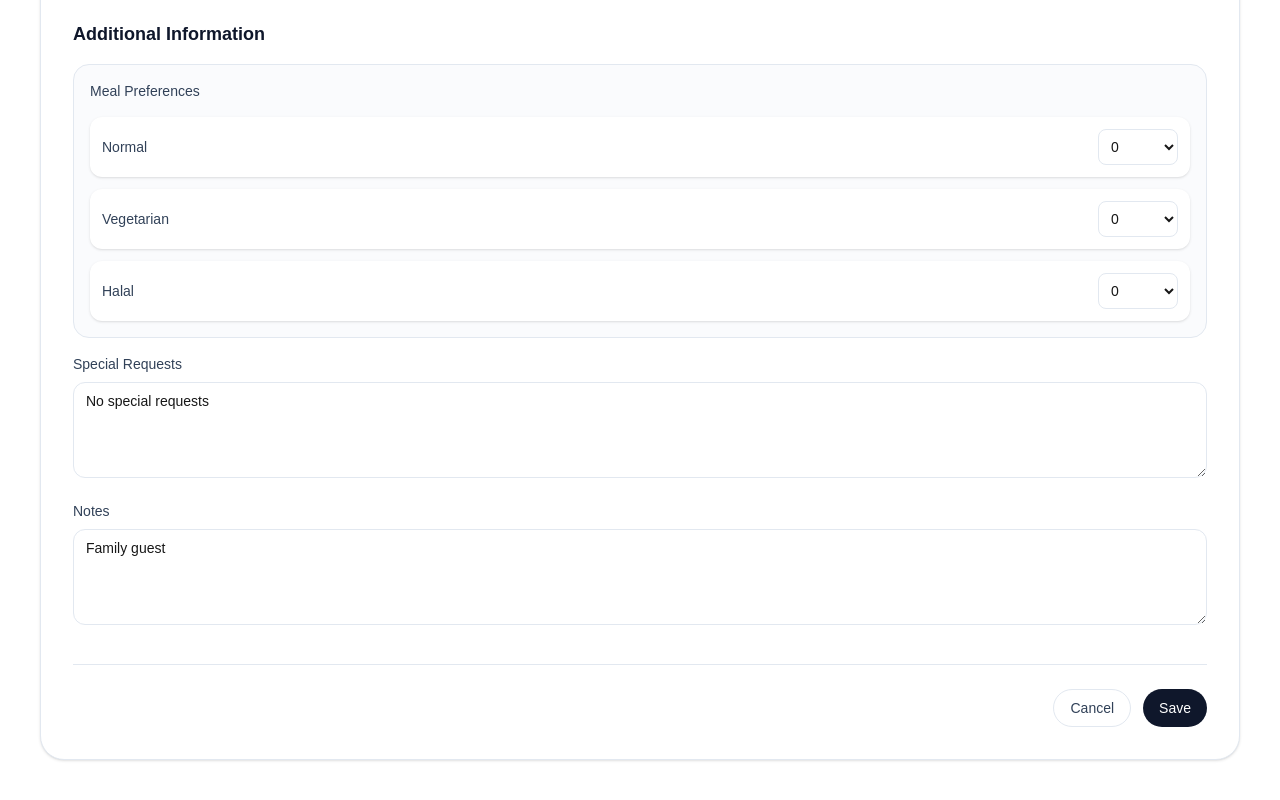
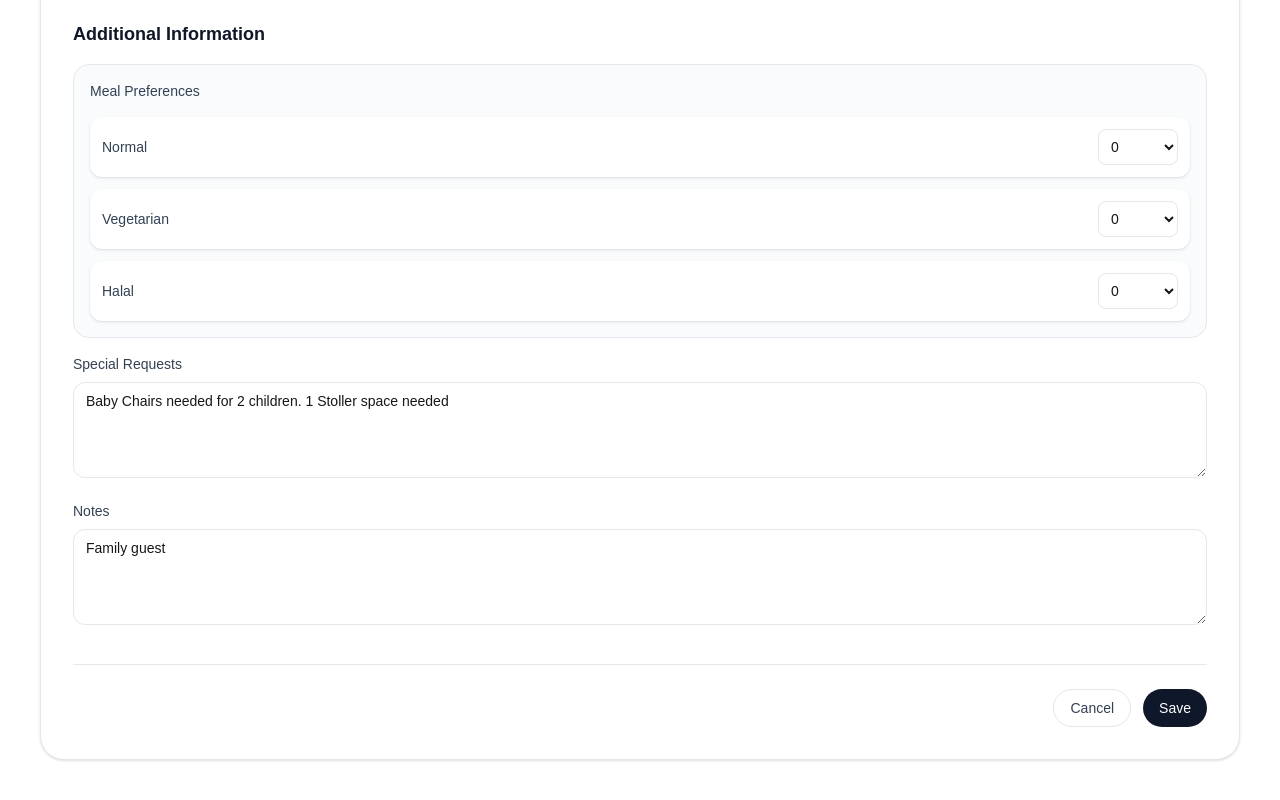
Before and after one commit to RCEventPlanner/WeddingPlanningOS, a Next.js app: page /guests in a window 1280 px wide. Shown: the part 1010-1810 px from the top of the page. Built offline with nearby package versions, Linux system fonts and the light colour scheme.

Commit message:
Add reusable guest form

```diff
--- a/components/GuestForm.tsx
+++ b/components/GuestForm.tsx
@@ -160,7 +160,7 @@ export function GuestForm() {
               </label>
               <textarea
                 className="min-h-24 w-full rounded-xl border border-slate-200 px-3 py-2 text-sm outline-none focus:border-rose-400"
-                defaultValue="No special requests"
+                defaultValue="Baby Chairs needed for 2 children. 1 Stoller space needed"
               />
             </div>
 
```
